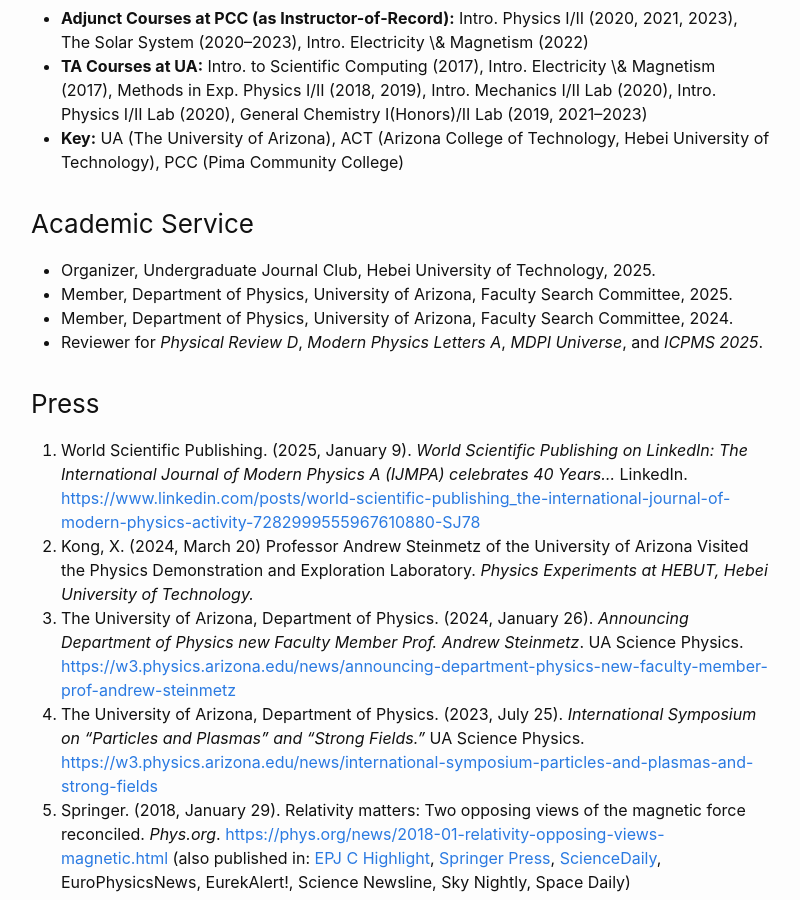
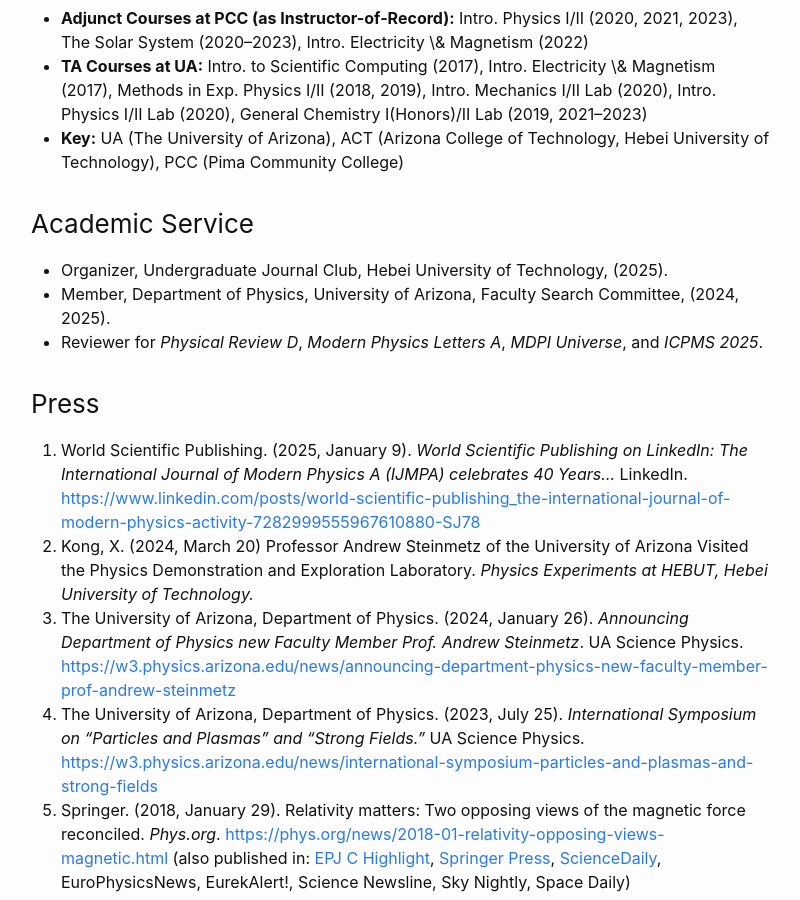
Before and after one commit to ajsteinmetz/ajsteinmetz.github.io, a Jekyll site: the page built from cv.md, in a window 1280 px wide and 900 px high, scrolled down 3938 px. Shown: the whole window, without its empty margins (239-1039 px from the left). Built offline with Jekyll 4.4.1, drawn with Linux system fonts in a browser that asks for light colours; our own code applies the rules of GitHub Pages for plain Markdown files; comment, search, counter and statistics services are not loaded.

Commit message:
Update cv.md

```diff
--- a/cv.md
+++ b/cv.md
@@ -95,9 +95,8 @@
 - **Key:** UA (The University of Arizona), ACT (Arizona College of Technology, Hebei University of Technology), PCC (Pima Community College)
 
 ### Academic Service
-- Organizer, Undergraduate Journal Club, Hebei University of Technology, 2025.
-- Member, Department of Physics, University of Arizona, Faculty Search Committee, 2025.
-- Member, Department of Physics, University of Arizona, Faculty Search Committee, 2024.
+- Organizer, Undergraduate Journal Club, Hebei University of Technology, (2025).
+- Member, Department of Physics, University of Arizona, Faculty Search Committee, (2024, 2025).
 - Reviewer for _Physical Review D_, _Modern Physics Letters A_, _MDPI Universe_, and _ICPMS 2025_.
 
 ### Press
```
